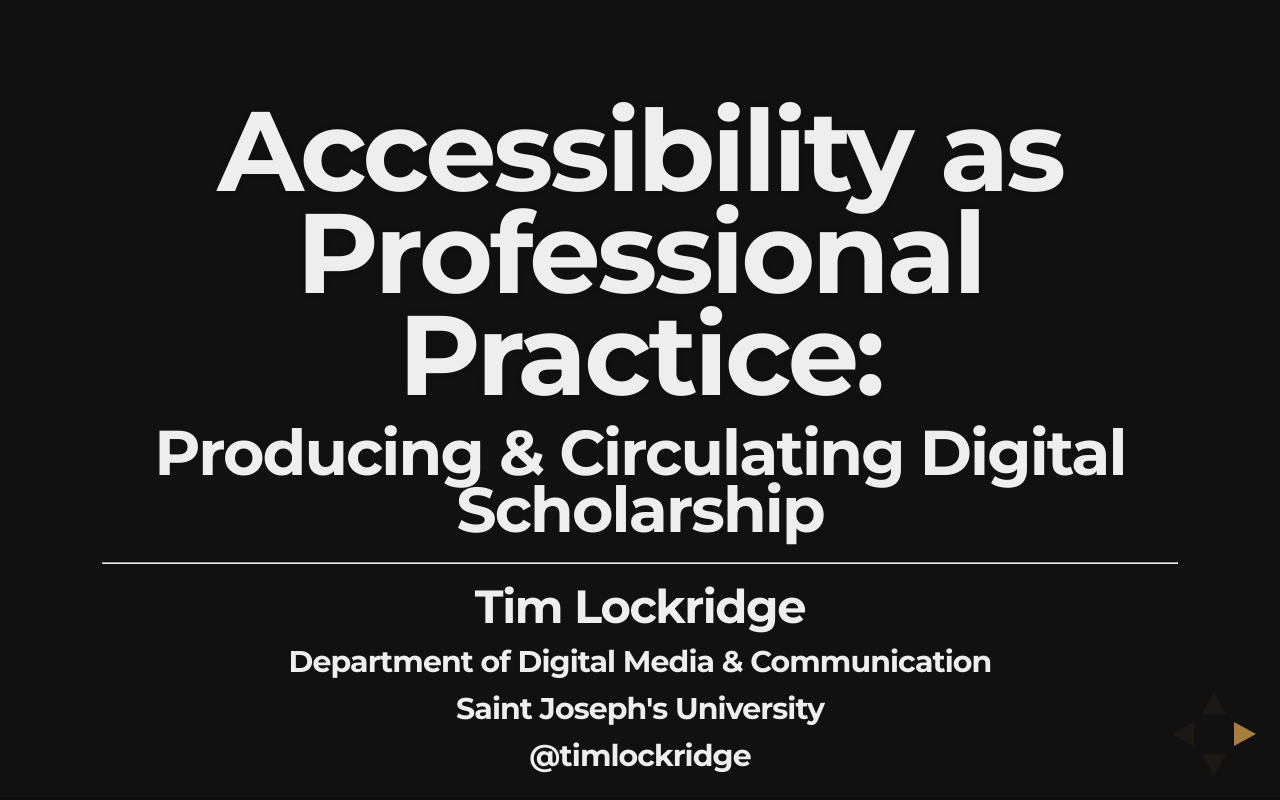
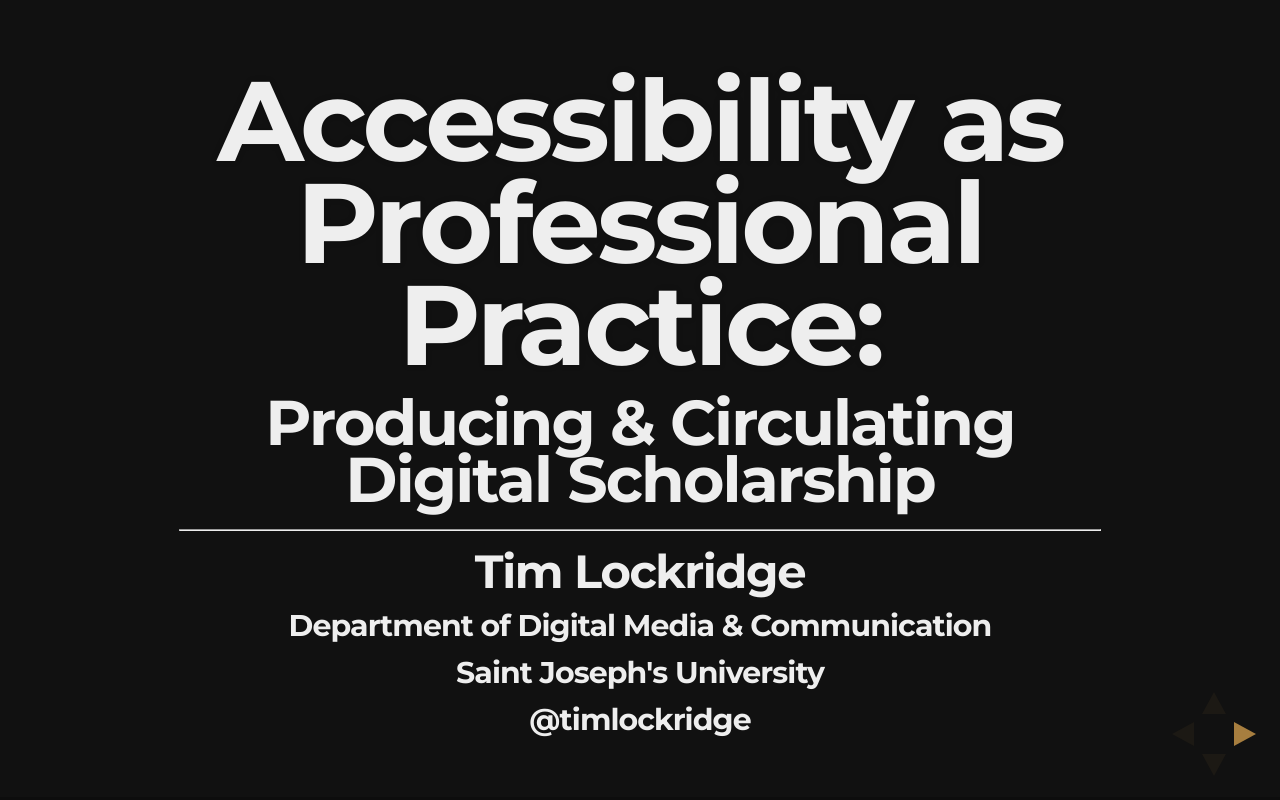
Before and after one commit to timlockridge/cwcon13, a website: page index.html in a window 1280 px wide. Drawn offline with nearby package versions, Linux system fonts and the light colour scheme.

Commit message:
Removing scale values
Causing more problems than they were fixing, especially since I don't
know the actual resolution of the LCD projector

```diff
--- a/index.html
+++ b/index.html
@@ -210,10 +210,10 @@
 				progress: true,
 				history: true,
 				center: true,
-				width: '100%',
-				height: '100%',
-				margin: .2,
-				maxscale: 3.0,
+				// width: '100%',
+				// height: '100%',
+				// margin: .2,
+				// maxscale: 3.0,
 
 				theme: Reveal.getQueryHash().theme, // available themes are in /css/theme
 				transition: Reveal.getQueryHash().transition || 'default', // default/cube/page/concave/zoom/linear/fade/none
```
